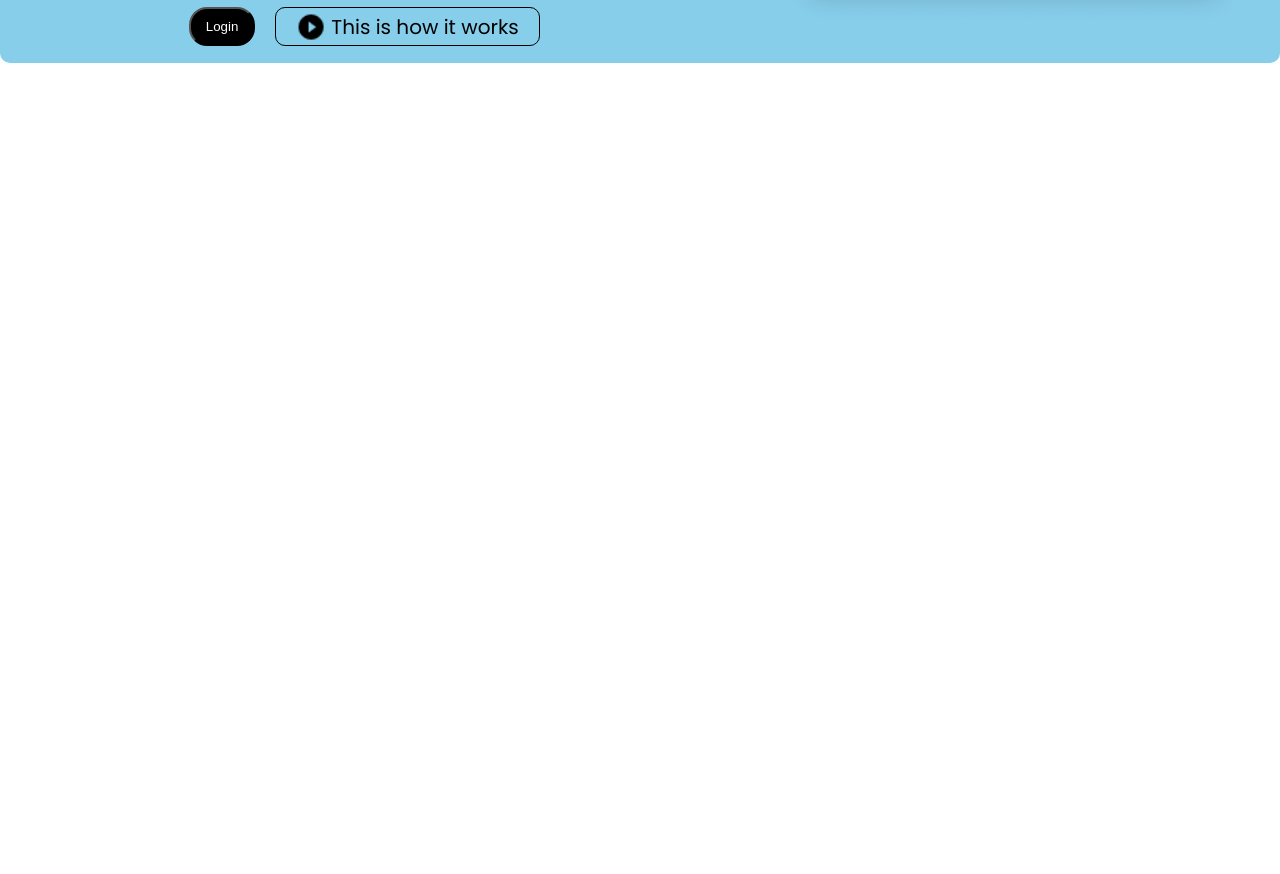
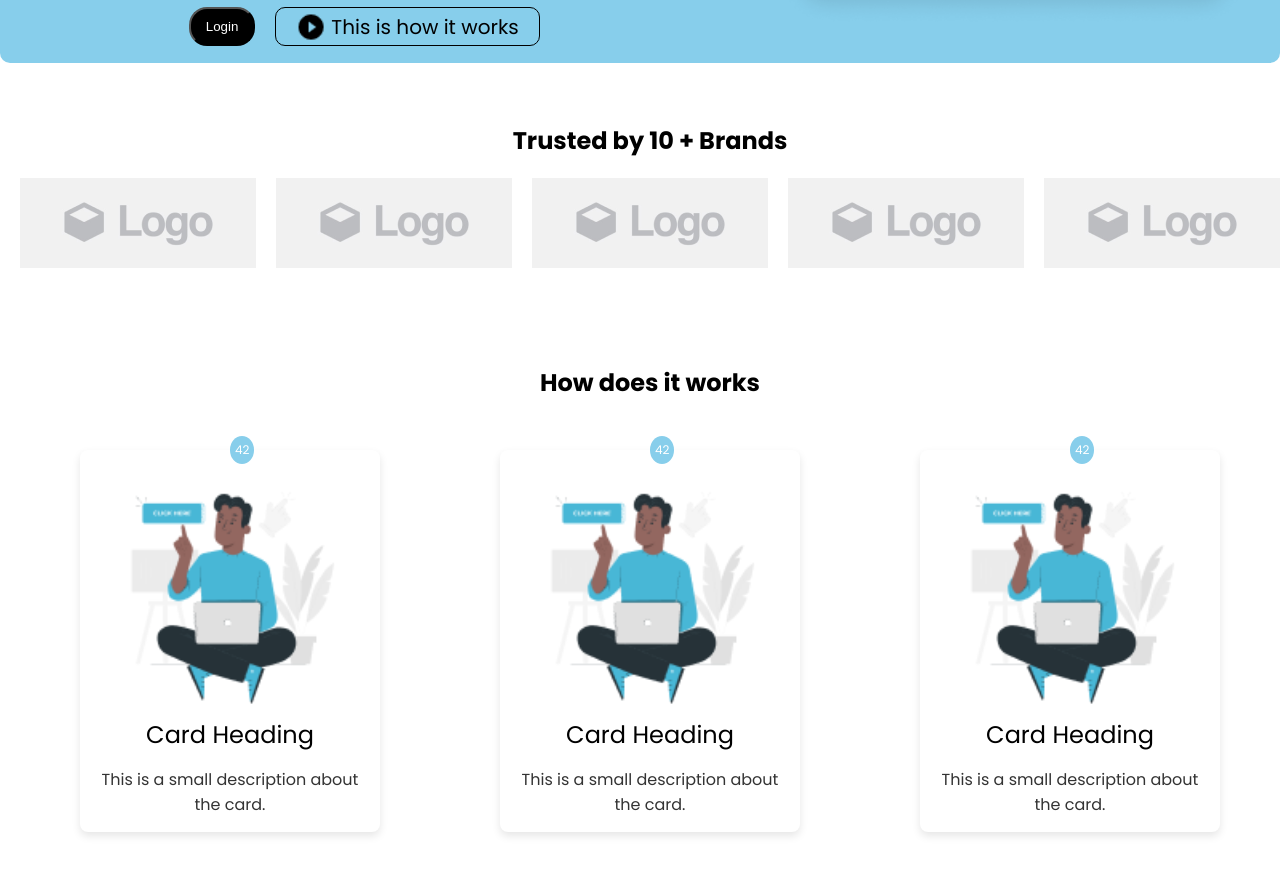
Before and after one commit to mahmudur987/Tasks, a plain HTML site: page components/JobTv.html in a window 1280 px wide. Shown: the part 568-1442 px from the top of the page. Before the commit the page ends 800 px from the top, so only its background shows below. Drawn offline with Linux system fonts and the light colour scheme.

Commit message:
update jobtv

```diff
--- a/assets/css/jobtv.css
+++ b/assets/css/jobtv.css
@@ -1,3 +1,7 @@
+:root {
+  --primary-color: white;
+}
+
 * {
   margin: 0;
   padding: 0;
@@ -134,3 +138,65 @@ Hero section css
 .image-wrapper img {
   width: 100%;
 }
+.trustedBrandsSec,
+.HowDoSection {
+  width: 100%;
+  height: 100%;
+  padding: 10px;
+  margin: 50px 0px;
+}
+
+.tbsHeading {
+  text-align: center;
+}
+.brands {
+  display: flex;
+  justify-content: space-between;
+  padding: 20px 10px;
+}
+.workFlow {
+  display: flex;
+  justify-content: space-around;
+  padding: 20px 10px;
+  margin-top: 30px;
+}
+
+.card {
+  width: 300px;
+  background-color: #fff;
+  box-shadow: 0 4px 8px rgba(0, 0, 0, 0.1);
+  border-radius: 8px;
+  text-align: center;
+  position: relative;
+}
+
+.card img {
+  width: 80%;
+  margin-top: 20px;
+}
+
+.card-header {
+  color: black;
+  padding: 0px 10px;
+  font-size: 24px;
+}
+
+.card-description {
+  padding: 15px;
+  font-size: 16px;
+  color: #333;
+}
+
+.card-number {
+  position: absolute;
+  z-index: 50;
+  left: 50%;
+  transform: translateX(-50%);
+  transform: translatey(-50%);
+  font-size: 28px;
+  color: white;
+  background-color: skyblue;
+  border-radius: 50%;
+  font-size: 12px;
+  padding: 5px;
+}
--- a/assets/css/style.css
+++ b/assets/css/style.css
@@ -7,7 +7,9 @@ header {
   align-items: center;
   padding: 10px;
 }
-
+:root {
+  --primary-color: white;
+}
 nav {
   display: flex;
   gap: 15px;
@@ -16,6 +18,6 @@ nav {
 a {
   text-decoration: none;
   text-transform: uppercase;
-  color: aliceblue;
+
   font-size: 13px;
 }
--- a/components/JobTv.html
+++ b/components/JobTv.html
@@ -75,6 +75,75 @@
           </figure>
         </div>
       </section>
+
+      <section class="trustedBrandsSec">
+        <div>
+          <h1 class="tbsHeading">Trusted by 10 + Brands</h1>
+
+          <div class="brands">
+            <figure>
+              <img src="../assets/images/logo-placeholder 4.png" alt="" />
+            </figure>
+            <figure>
+              <img src="../assets/images/logo-placeholder 4.png" alt="" />
+            </figure>
+            <figure>
+              <img src="../assets/images/logo-placeholder 4.png" alt="" />
+            </figure>
+            <figure>
+              <img src="../assets/images/logo-placeholder 4.png" alt="" />
+            </figure>
+            <figure>
+              <img src="../assets/images/logo-placeholder 4.png" alt="" />
+            </figure>
+          </div>
+        </div>
+
+        <div></div>
+      </section>
+
+      <!-- how does it works -->
+      <section class="HowDoSection">
+        <div>
+          <h2 class="tbsHeading">How does it works</h2>
+
+          <div class="workFlow">
+            <div class="card">
+              <div class="card-number">42</div>
+              <img
+                src="../assets/images/Click here-pana.png"
+                alt="Card Image"
+              />
+              <div class="card-header">Card Heading</div>
+              <div class="card-description">
+                This is a small description about the card.
+              </div>
+            </div>
+            <div class="card">
+              <div class="card-number">42</div>
+              <img
+                src="../assets/images/Click here-pana.png"
+                alt="Card Image"
+              />
+              <div class="card-header">Card Heading</div>
+              <div class="card-description">
+                This is a small description about the card.
+              </div>
+            </div>
+            <div class="card">
+              <div class="card-number">42</div>
+              <img
+                src="../assets/images/Click here-pana.png"
+                alt="Card Image"
+              />
+              <div class="card-header">Card Heading</div>
+              <div class="card-description">
+                This is a small description about the card.
+              </div>
+            </div>
+          </div>
+        </div>
+      </section>
     </main>
   </body>
 </html>
```
Also changed, not shown: assets/images/Click here-pana.png (added), assets/images/Done-rafiki.png (added), assets/images/Mobile login-cuate.png (added), assets/images/Video Recording 1.png (added), assets/images/logo-placeholder 4.png (added), assets/images/phone to laptop 1.png (added).
